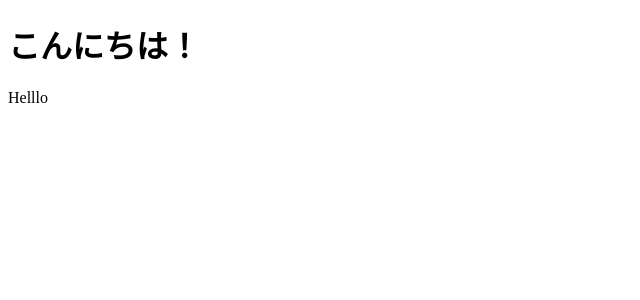
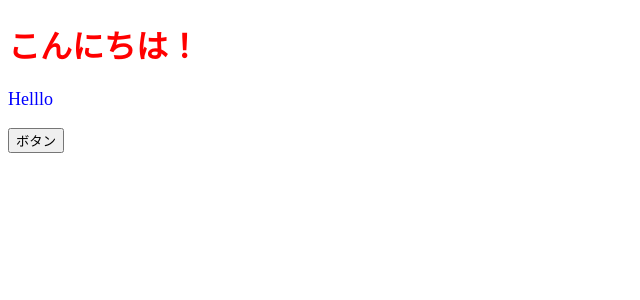
Before and after one commit to canopus-m-satoshi/React-basics-practice, a React (Create React App) app: page / in a window 1280 px wide. Shown: the top 300 px of the page, without its empty margins (0-640 px from the left). Built offline with nearby package versions, Linux system fonts and the light colour scheme.

Commit message:
Reactでのイベントやstyleの扱い方を知る

```diff
--- a/src/App.jsx
+++ b/src/App.jsx
@@ -7,10 +7,16 @@ import React from "react";
  * このような命名方法を「パスカルケース」と呼ぶ
  */
 const App = () => {
+  const onClickButton = () => alert("Clicked");
+  const contentStyle = {
+    color: "blue",
+    fontSize: "18px"
+  };
   return (
     <>
-      <h1>こんにちは！</h1>
-      <p>Helllo</p>
+      <h1 style={{ color: "red" }}>こんにちは！</h1>
+      <p style={contentStyle}>Helllo</p>
+      <button onClick={onClickButton}>ボタン</button>
     </>
   );
 };
```
